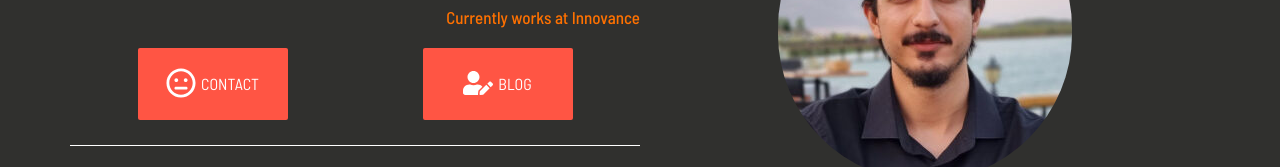
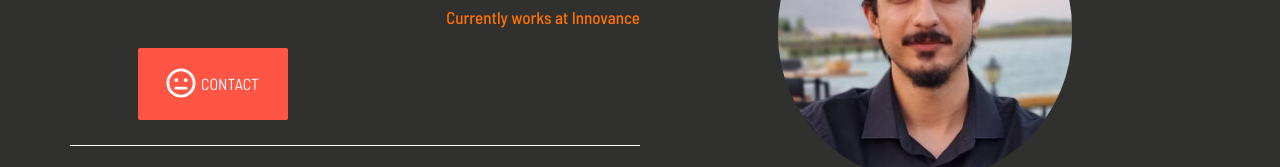
Before and after one commit to dogukanhan/dogukanhan.github.io, a plain HTML site: page index.html in a window 1280 px wide. Shown: the part 219-386 px from the top of the page. Drawn offline with Linux system fonts and the light colour scheme.

Commit message:
Button remove

```diff
--- a/index.html
+++ b/index.html
@@ -186,12 +186,7 @@ img:is([sizes=auto i],[sizes^="auto," i]){contain-intrinsic-size:3000px 1500px}
 <div class="elementor-element elementor-element-b8fe716 elementor-widget elementor-widget-eael-creative-button" data-element_type="widget" data-id="b8fe716">
 <div class="elementor-widget-container">
 <div class="eael-creative-button-wrapper">
-<a class="eael-creative-button eael-creative-button--default" data-text="Go!" href="/blog/">
-<div class="creative-button-inner">
-<span class="eael-creative-button-icon-left"><svg aria-hidden="true" class="e-font-icon-svg e-fas-user-edit" viewbox="0 0 640 512" xmlns="http://www.w3.org/2000/svg"><path d="M224 256c70.7 0 128-57.3 128-128S294.7 0 224 0 96 57.3 96 128s57.3 128 128 128zm89.6 32h-16.7c-22.2 10.2-46.9 16-72.9 16s-50.6-5.8-72.9-16h-16.7C60.2 288 0 348.2 0 422.4V464c0 26.5 21.5 48 48 48h274.9c-2.4-6.8-3.4-14-2.6-21.3l6.8-60.9 1.2-11.1 7.9-7.9 77.3-77.3c-24.5-27.7-60-45.5-99.9-45.5zm45.3 145.3l-6.8 61c-1.1 10.2 7.5 18.8 17.6 17.6l60.9-6.8 137.9-137.9-71.7-71.7-137.9 137.8zM633 268.9L595.1 231c-9.3-9.3-24.5-9.3-33.8 0l-37.8 37.8-4.1 4.1 71.8 71.7 41.8-41.8c9.3-9.4 9.3-24.5 0-33.9z"></path></svg></span>
-<span class="cretive-button-text">BLOG</span>
-</div>
-</a>
+
 </div>
 </div>
 </div>
```
